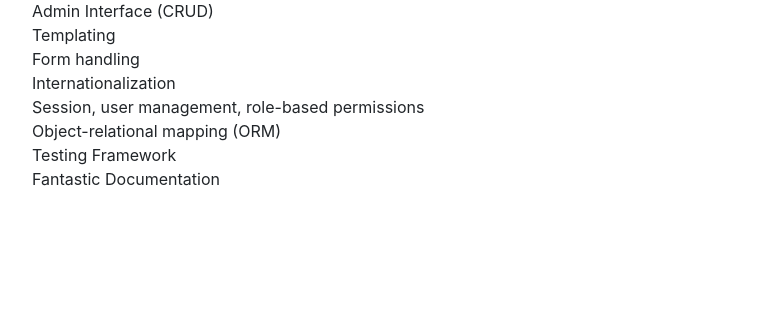
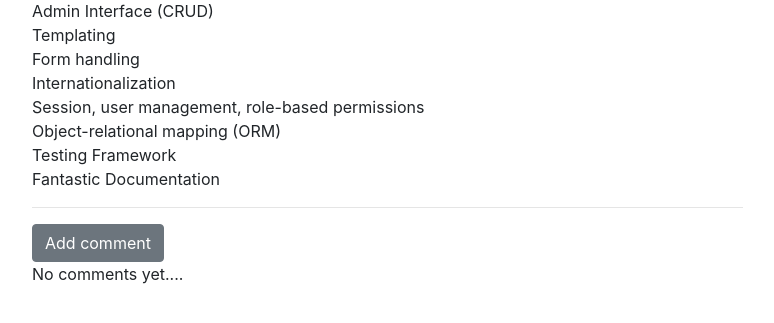
Before and after one commit to AhmadKafi/blog_app, a Django app: page /post/6/ in a window 1280 px wide. Shown: the part 251-574 px from the top of the page, without its empty margins (8-782 px from the left). Run offline with Django 3.2, Linux system fonts and the light colour scheme; data comes from the database, SQL or seed files in the repository; both versions use the stored data as it was after the commit; some libraries are stand-ins or nearby versions.

Commit message:
add feature to comment on posts.

```diff
--- a/blog/admin.py
+++ b/blog/admin.py
@@ -1,8 +1,9 @@
 from django.contrib import admin
-from .models import Post
+from .models import Post, comment
 
 
 # Register your models here.
 
 
 admin.site.register(Post)
+admin.site.register(comment)
--- a/blog/models.py
+++ b/blog/models.py
@@ -18,3 +18,14 @@ class Post(models.Model):
 
     def __str__(self):
         return self.title
+
+
+class comment(models.Model):
+    post = models.ForeignKey('blog.post', on_delete=models.CASCADE, related_name='comments')
+    author = models.CharField(max_length=200)
+    text = models.TextField()
+    created_date = models.DateTimeField(default=timezone.now)
+
+
+    def __str__(self):
+       return self.text
--- a/blog/static/css/blog.css
+++ b/blog/static/css/blog.css
@@ -54,3 +54,7 @@ h1, h2, h3, h4 {
     margin-right: 20px;
     font-size: 26px;
 }
+
+.comment {
+    margin: 20px 0px 20px 20px;
+}
--- a/blog/templates/blog/post_detail.html
+++ b/blog/templates/blog/post_detail.html
@@ -21,6 +21,20 @@
 
             <h1>{{ post.title }}</h1>
             <p>{{ post.text|linebreaksbr }}</p>
+            <hr>
+            <a href=" {% url 'add_comment_to_post' pk=post.pk %}" class="btn btn-secondary">Add comment</a>
+            {% for comment in post.comments.all %}
+            <div class="comment">
+                <div class="date">
+                    {{ comment.created_date }}
+                </div>
+            </div>
+                <strong>{{ comment.author }}</strong>
+                <p>{{ comment.text }}</p>
+
+            {% empty %}
+                <p>No comments yet....</p>
+            {% endfor %}
 
     </div>
 {% endblock content %}
--- a/blog/urls.py
+++ b/blog/urls.py
@@ -19,6 +19,7 @@ urlpatterns = [
 
     path('post/<int:pk>/publish/', views.post_publish, name='post_publish'),
 
+    path('post/<int:pk>/comment/', views.add_comment_to_post, name='add_comment_to_post'),
 
 
 ]
--- a/blog/views.py
+++ b/blog/views.py
@@ -1,6 +1,6 @@
 from django.shortcuts import render, get_object_or_404, redirect
 from django.utils import timezone
-from .forms import PostForm
+from .forms import PostForm, CommentForm
 from .models import Post
 
 from django.contrib.auth.decorators import login_required
@@ -57,3 +57,19 @@ def post_publish(request, pk):
     post = get_object_or_404(Post, pk=pk)
     post.publish()
     return redirect('post_detail', pk=pk)
+
+
+def add_comment_to_post(request, pk):
+    post = get_object_or_404(Post, pk=pk)
+    if request.method == 'POST':
+        form = CommentForm(request.POST)
+        if form.is_valid():
+            comment = form.save(commit=False)
+            comment.author = request.user
+            comment.post = post
+            comment.save()
+            return redirect('post_detail', pk=post.pk)
+
+    else:
+        form = CommentForm()
+    return render(request, 'blog/add_comment_to_post.html', {'form': form})
```
Also changed, not shown: blog/forms.py (+8 -1 lines), blog/templates/blog/add_comment_to_post.html (added, +12 -0 lines), blog/migrations/0002_comment.py (added), db.sqlite3.
